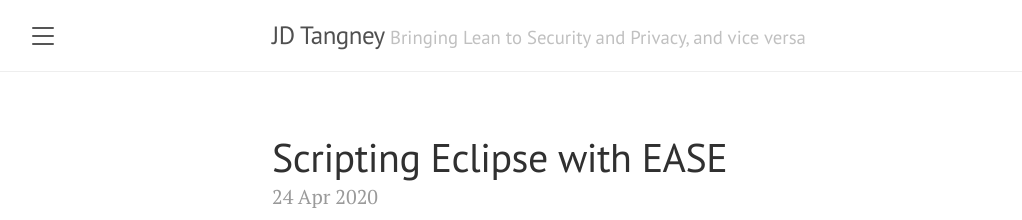
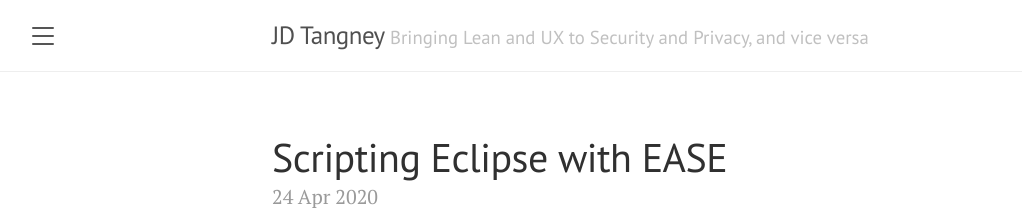
Before and after one commit to jdtangney/jdtangney.github.io, a Jekyll site: the page built from index.html, in a window 1280 px wide. Shown: the top 220 px of the page, without its empty margins (8-1030 px from the left). Built offline with Jekyll 4.4.1, drawn with Linux system fonts in a browser that asks for light colours; the list of posts is cut into pages by our own code.

Commit message:
Cahnged tagline in config.yml

```diff
--- a/_config.yml
+++ b/_config.yml
@@ -1,12 +1,12 @@
 # Setup
 title:               JD Tangney
-tagline:             'Bringing Lean to Security and Privacy, and vice versa'
+tagline:             'Bringing Lean and UX to Security and Privacy, and vice versa'
 
 # This descriton will appear in your document head meta (for Google search results)
 # and in your feed.xml site description.
 description:         >-
-   UX, compliance, policy, privacy, security all belong inside the TDD loop. If it's not secure
-   (or private or compliant) then it should not compile.
+   These all belong inside the TDD loop: UX, compliance, policy, privacy, security.
+   If it's not secure (or private or compliant or usable) then it should not compile.
 url:                 https://jdtangney.com
 baseurl:             ''
 paginate:            5
```
